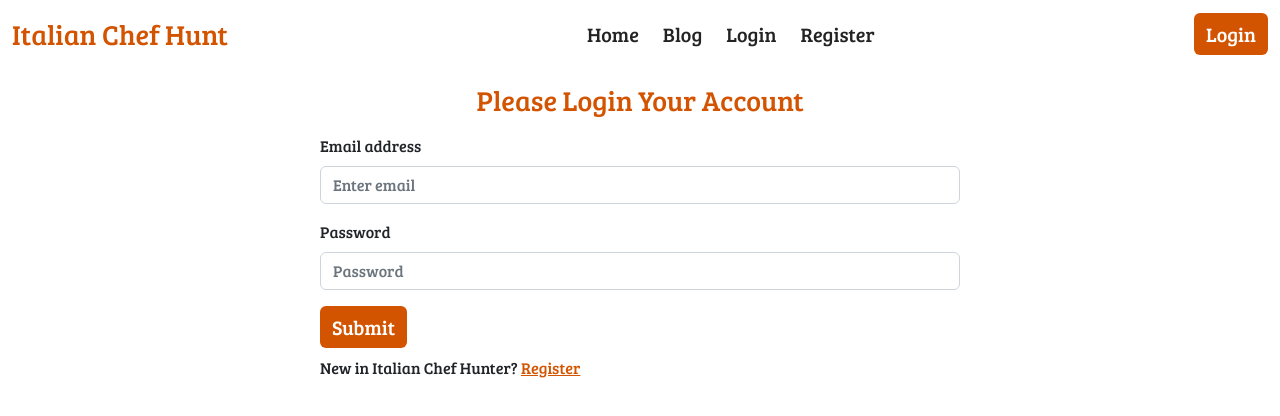
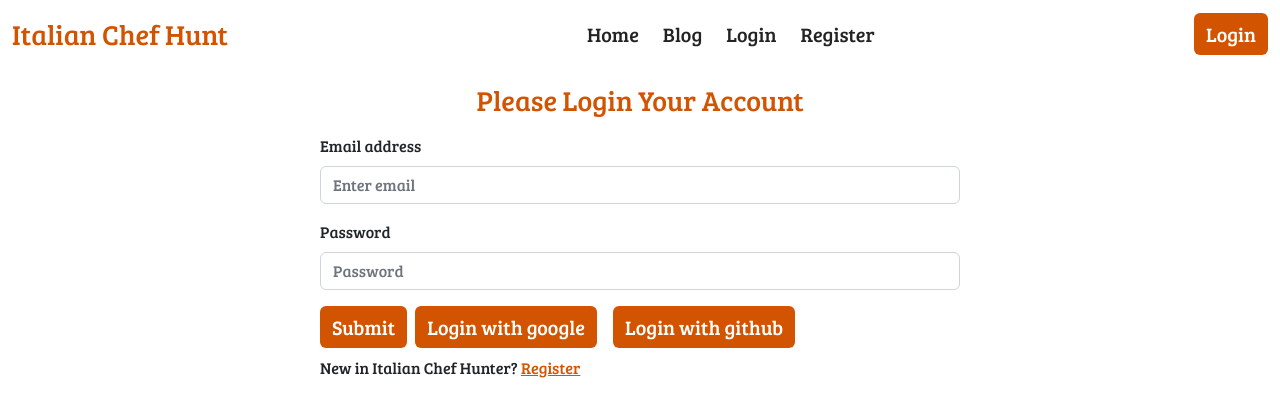
Before and after one commit to thetamimahmed/chef-hunter-client, a React (Vite) app: page /login in a window 1280 px wide. Shown: the top 416 px of the page. Built offline with nearby package versions, Linux system fonts and the light colour scheme; no server answers.

Commit message:
google login added

```diff
--- a/src/components/Login.jsx
+++ b/src/components/Login.jsx
@@ -4,7 +4,7 @@ import {Link} from 'react-router-dom';
 import { AuthContext } from './Providers/AuthProvider';
 
 const Login = () => {
-    const {logInUser} = useContext(AuthContext);
+    const {logInUser, googleLogIn} = useContext(AuthContext);
     const [errorMessage, setErrorMessage] = useState('')
 
     const handleLogIn = event =>{
@@ -24,6 +24,16 @@ const Login = () => {
         })
     }
 
+    const handleGoogleLogIn = () =>{
+        googleLogIn()
+        .then(result =>{
+            const loggedUser = result.user;
+            console.log(loggedUser)
+        })
+        .catch(error =>{
+            setErrorMessage(error.message)
+        })
+    }
     return (
         <div>
             <h3 className='text-center primary-color my-3'>Please Login Your Account</h3>
@@ -41,6 +51,12 @@ const Login = () => {
                 <Button className='custom-btn' variant="primary" type="submit">
                     Submit
                 </Button>
+                <Button onClick={handleGoogleLogIn} className='custom-btn mx-2' variant="primary" type="submit">
+                    Login with google
+                </Button>
+                <Button className='custom-btn mx-2' variant="primary" type="submit">
+                    Login with github
+                </Button>
                 <p className='mt-2'>New in Italian Chef Hunter? <span><Link className='primary-color' to={"/register"}>Register</Link></span></p>
                 <p className='mt-2fw-bold text-danger'>{errorMessage}</p>
             </Form>
--- a/src/components/Providers/AuthProvider.jsx
+++ b/src/components/Providers/AuthProvider.jsx
@@ -1,5 +1,5 @@
 import React, { createContext, useEffect, useState } from 'react';
-import { createUserWithEmailAndPassword, getAuth, onAuthStateChanged, signInWithEmailAndPassword, signOut, updateProfile } from "firebase/auth";
+import { createUserWithEmailAndPassword, getAuth, GoogleAuthProvider, onAuthStateChanged, signInWithEmailAndPassword, signInWithPopup, signOut, updateProfile } from "firebase/auth";
 import app from '../../firebase/firebase.config';
 
 export const AuthContext = createContext(null)
@@ -7,6 +7,7 @@ export const AuthContext = createContext(null)
 const AuthProvider = ({children}) => {
     const [user, setUser] = useState(null)
      const auth = getAuth(app)
+     const googleProvider = new GoogleAuthProvider();
 
      //create user Account
      const createUser = (email, password) =>{
@@ -21,6 +22,11 @@ const AuthProvider = ({children}) => {
      //sign out user account
      const logOutUser  = () =>{
         return signOut(auth)
+     }
+
+     //google Log in
+     const googleLogIn = () =>{
+        return signInWithPopup(auth, googleProvider)
      }
 
      //get user
@@ -40,7 +46,8 @@ const AuthProvider = ({children}) => {
         user,
         createUser,
         logInUser,
-        logOutUser
+        logOutUser,
+        googleLogIn,
      }
     return (
         <AuthContext.Provider value={authInfo}>
--- a/src/components/Register.jsx
+++ b/src/components/Register.jsx
@@ -1,12 +1,10 @@
-import { getAuth, updateProfile } from 'firebase/auth';
+import { updateProfile } from 'firebase/auth';
 import React, { useContext, useState } from 'react';
 import { Button, Form } from 'react-bootstrap';
 import { Link } from 'react-router-dom';
-import app from '../firebase/firebase.config';
 import { AuthContext } from './Providers/AuthProvider';
 
 const Register = () => {
-    const auth = getAuth(app)
     const { createUser } = useContext(AuthContext)
     const [errorMessage, setErrorMessage] = useState('')
 
@@ -39,6 +37,16 @@ const Register = () => {
                 setErrorMessage(error.message)
             })
 
+            const handleGoogleLogIn = () =>{
+                googleLogIn()
+                .then(result =>{
+                    const loggedUser = result.user;
+                    console.log(loggedUser)
+                })
+                .catch(error =>{
+                    setErrorMessage(error.message)
+                })
+            }
     }
 
     return (
```
